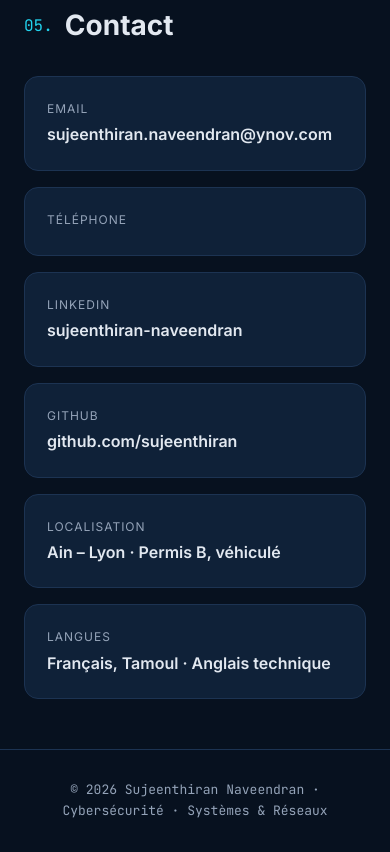
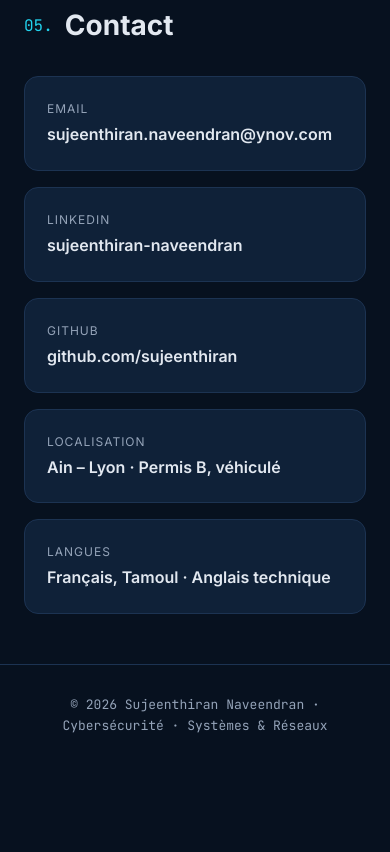
Before and after one commit to sujeenthiran/sujeenthiran.github.io, a plain HTML site: page index.html in a window 390 px wide. Shown: the part 9274-10126 px from the top of the page. After the commit the page ends 10041 px from the top, so only its background shows below. Drawn offline with Linux system fonts and the light colour scheme.

```diff
--- a/index.html
+++ b/index.html
@@ -278,7 +278,6 @@
   <h2><span class="num">05.</span>Contact</h2>
   <div class="grid">
     <div class="card"><span class="label">Email</span><span class="val">sujeenthiran.naveendran@ynov.com</span></div>
-    <div class="card"><span class="label">Téléphone</span><span class="val"></span></div>
     <a class="card" href="https://www.linkedin.com/in/sujeenthiran-naveendran-703246274" target="_blank" rel="noopener"><span class="label">LinkedIn</span><span class="val">sujeenthiran-naveendran</span></a>
     <a class="card" href="https://github.com/sujeenthiran" target="_blank" rel="noopener"><span class="label">GitHub</span><span class="val">github.com/sujeenthiran</span></a>
     <div class="card"><span class="label">Localisation</span><span class="val">Ain – Lyon · Permis B, véhiculé</span></div>
```
